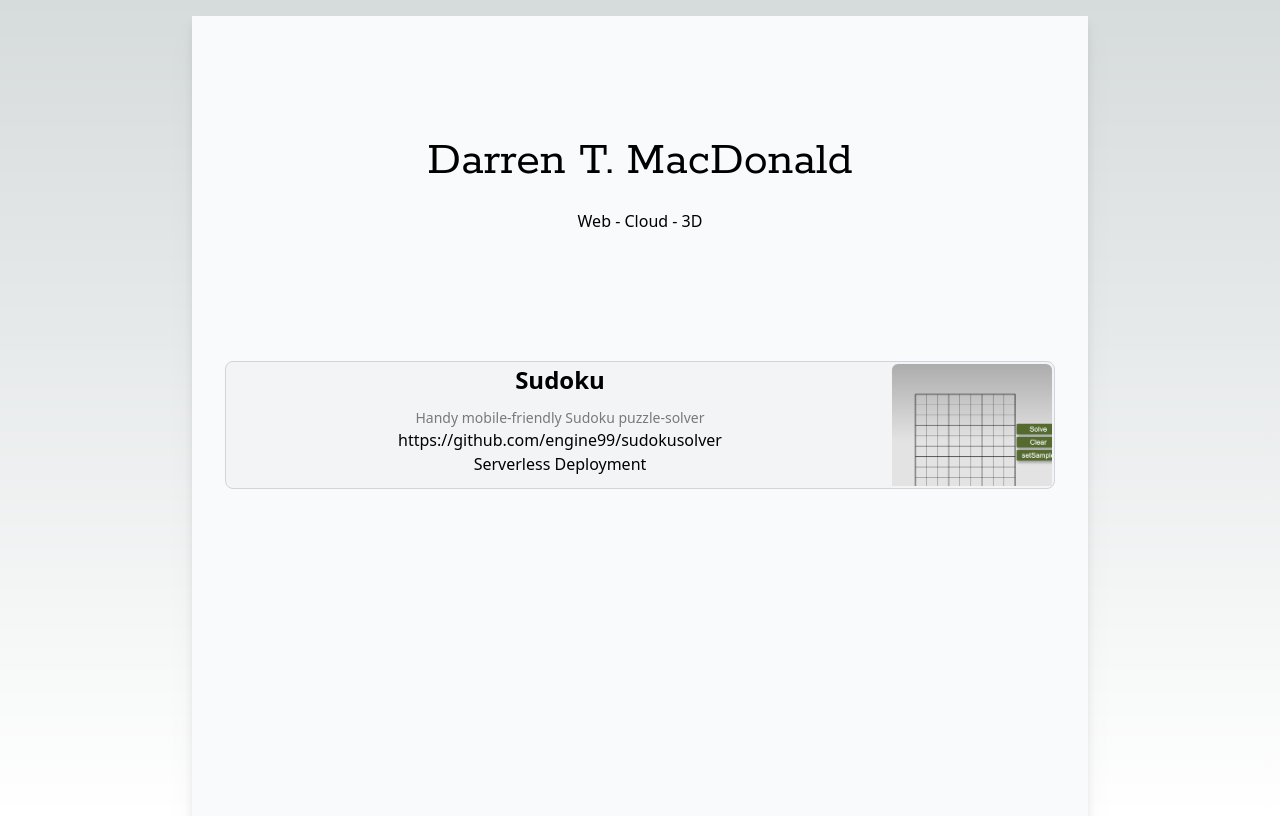
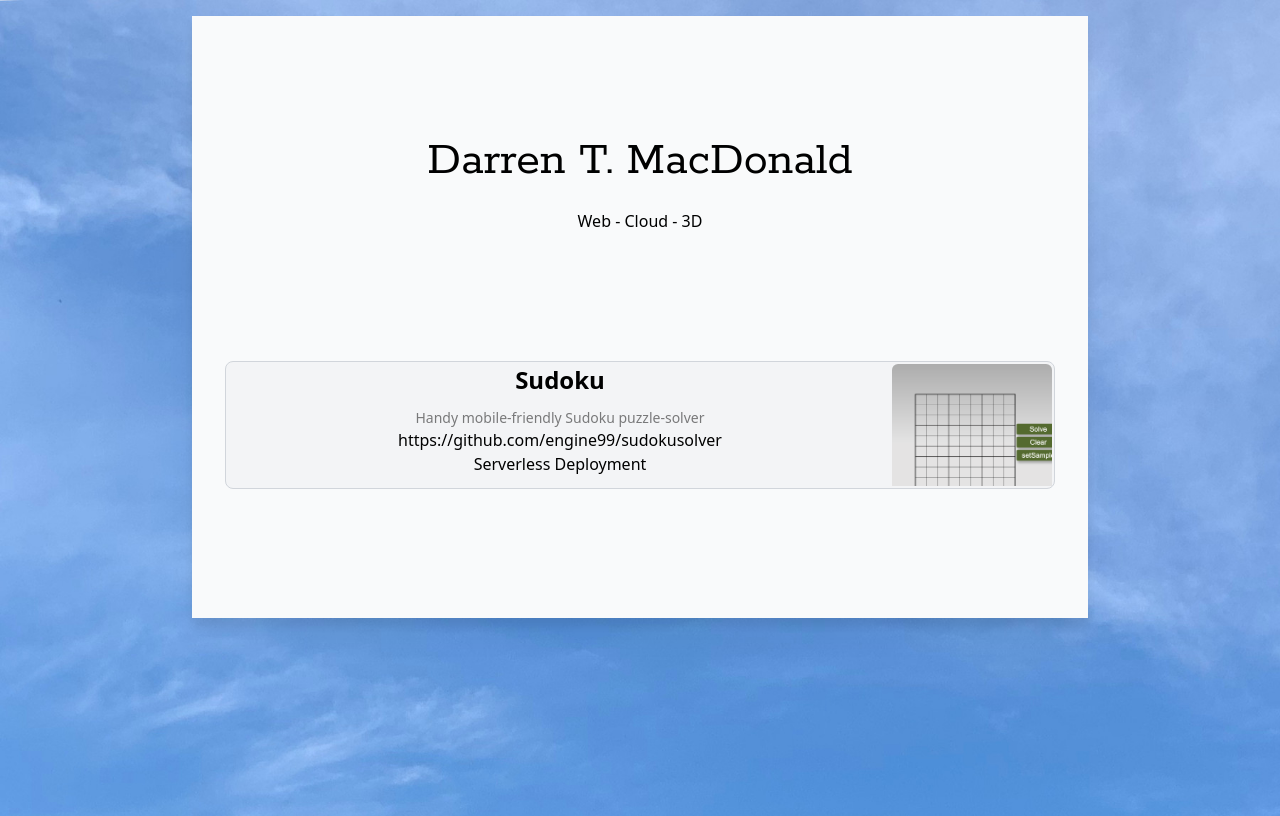
Before and after one commit to engine99/darrentmacdonald, a Next.js app: page / in a window 1280 px wide. Built offline with nearby package versions, Linux system fonts and the light colour scheme.

Commit message:
styling - nature background

```diff
--- a/src/app/globals.css
+++ b/src/app/globals.css
@@ -2,26 +2,6 @@
 @tailwind components;
 @tailwind utilities;
 
-:root {
-  --foreground-rgb: 0, 0, 0;
-  --background-start-rgb: 214, 219, 220;
-  --background-end-rgb: 255, 255, 255;
+body {
+  color: black;
 }
-
-@media (prefers-color-scheme: dark) {
-  :root {
-    --foreground-rgb: 255, 255, 255;
-    --background-start-rgb: 0, 0, 0;
-    --background-end-rgb: 0, 0, 0;
-  }
-}
-
-body {
-  color: rgb(var(--foreground-rgb));
-  background: linear-gradient(
-      to bottom,
-      transparent,
-      rgb(var(--background-end-rgb))
-    )
-    rgb(var(--background-start-rgb));
-}
--- a/src/app/layout.js
+++ b/src/app/layout.js
@@ -1,5 +1,8 @@
 import './globals.css'
+
+import BackgroundPic from '../../public/7692.jpg';
 import { Inter } from 'next/font/google'
+import Image from 'next/image'
 
 const inter = Inter({ subsets: ['latin'] })
 
@@ -14,9 +17,20 @@ export default function RootLayout({ children }) {
       <head>
       </head>
       <body className="
-      px-8
       {inter.className}
       ">
+        <Image
+          className='hidden md:block '
+          src={BackgroundPic}
+          alt="Beautiful New Brunswick"
+          style={{
+            "z-index": "-10",
+            top: 0,
+            position: "fixed",
+            width: "100%"
+          }}
+        />
+
           <div className='
           paperPage
           bg-gray-50
--- a/src/app/page.js
+++ b/src/app/page.js
@@ -70,7 +70,6 @@ function BusiCard({title, description, imgsrc, live, github}) {
 export default function Home() {
   return (
     <main className="
-      min-h-screen
       text-center
       p-px
     ">
```
Also changed, not shown: public/7692.jpg (added), 1 other file (tests, documents, lock files or other folders). Lines whose indentation alone changed are shown as unchanged.
